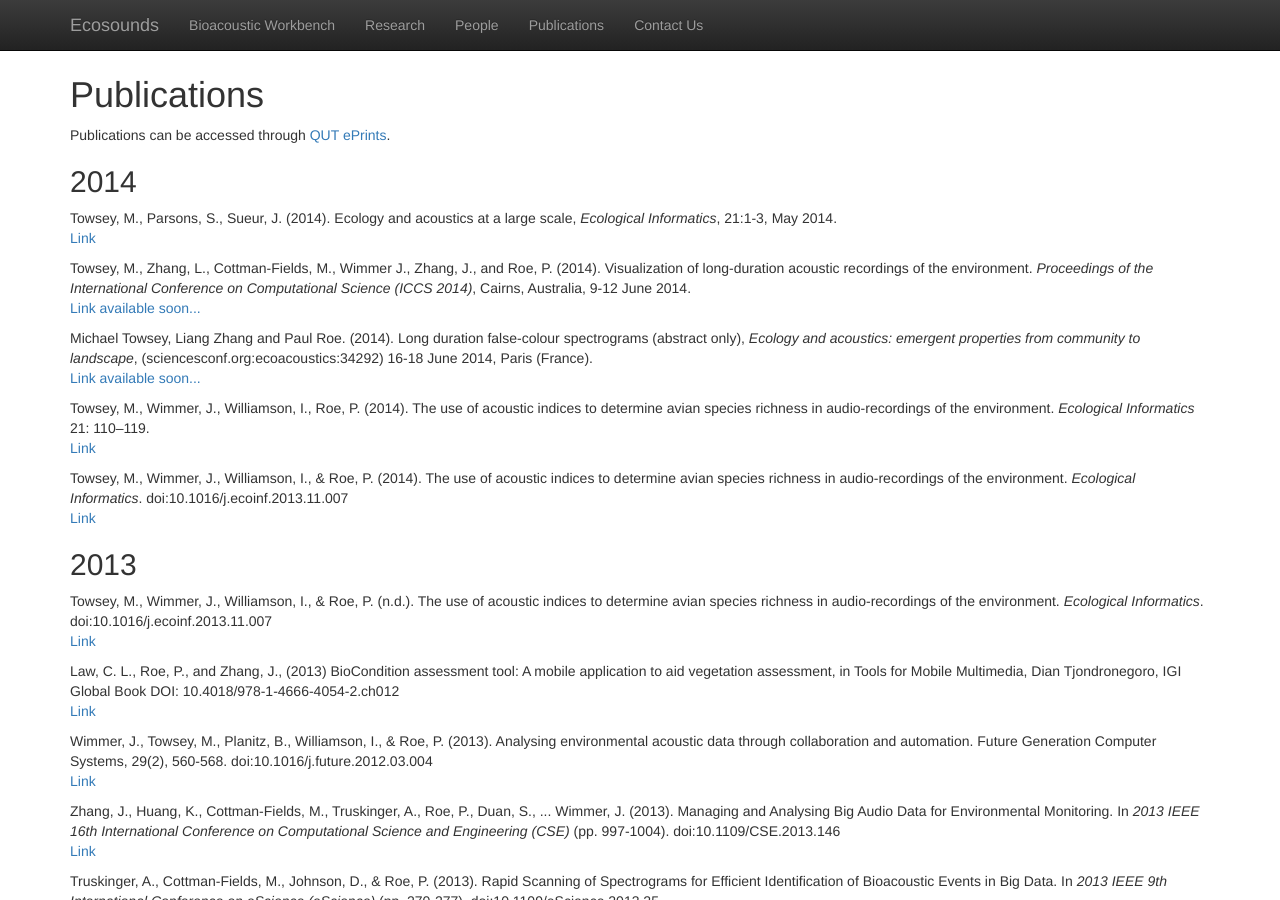
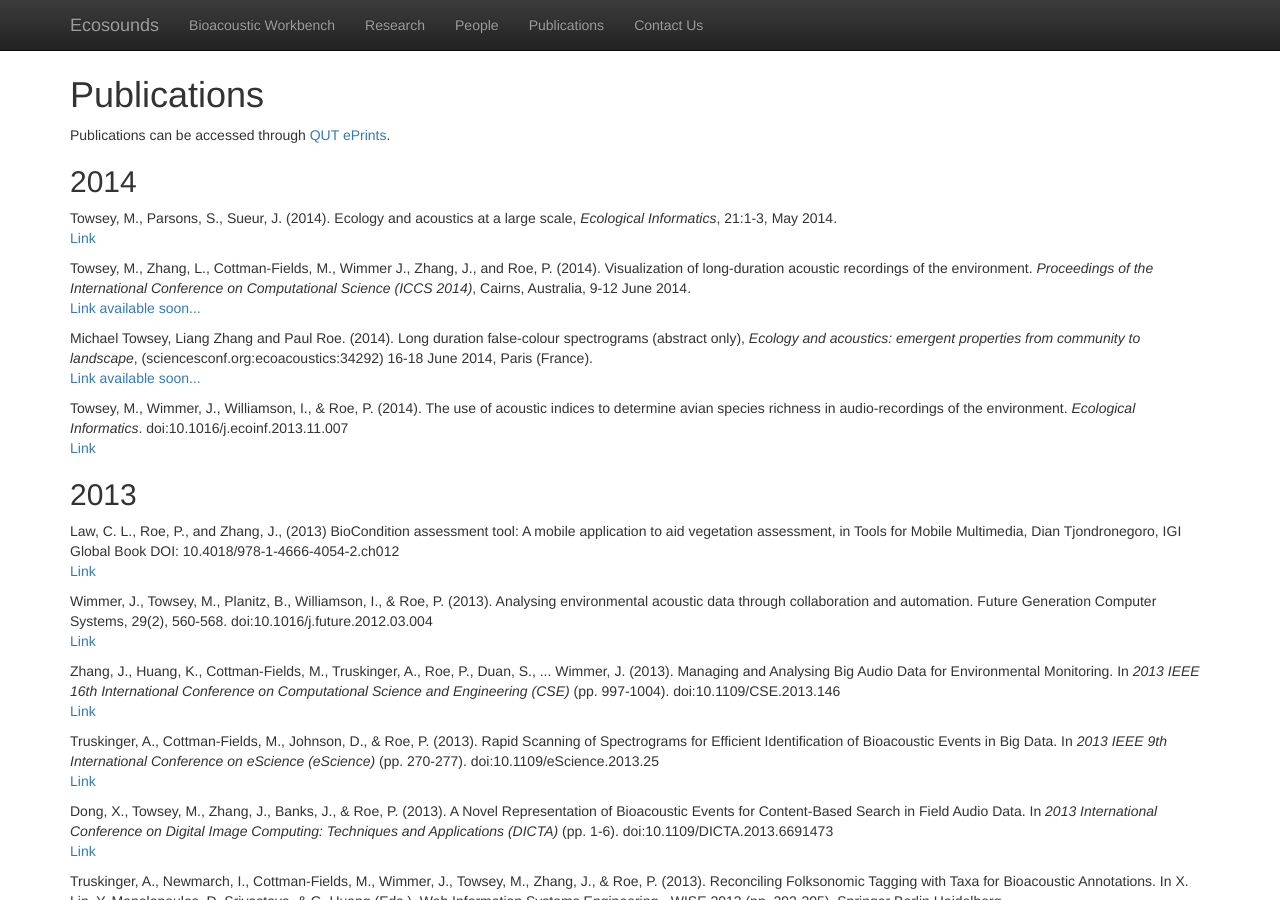
Before and after one commit to QutEcoacoustics/research-blog, a Jekyll site: the page built from publications/publications.html, in a window 1280 px wide and 900 px high. Built offline with Jekyll 4.4.1, drawn with Linux system fonts in a browser that asks for light colours; nearby versions of some CDN libraries; Markdown is read by kramdown in place of the engine named in the settings.

Commit message:
removed duplicate reference

```diff
--- a/publications/publications.html
+++ b/publications/publications.html
@@ -35,13 +35,6 @@ title: Ecosounds | Publications
     </p>
 
     <p>
-        Towsey, M., Wimmer, J., Williamson, I., Roe, P. (2014). The use of acoustic indices to determine avian species
-        richness in audio-recordings of the environment. <i>Ecological Informatics</i> 21: 110–119.
-        <br>
-        <a href="http://dx.doi.org/10.1016/j.ecoinf.2013.11.007">Link</a>
-    </p>
-
-    <p>
         Towsey, M., Wimmer, J., Williamson, I., &amp; Roe, P. (2014). The use of acoustic indices to determine avian
         species richness in audio-recordings of the environment. <i>Ecological Informatics</i>.
         doi:10.1016/j.ecoinf.2013.11.007
@@ -50,13 +43,6 @@ title: Ecosounds | Publications
     </p>
 
     <h2>2013</h2>
-
-    <p>Towsey, M., Wimmer, J., Williamson, I., &amp; Roe, P. (n.d.). The use of acoustic indices to determine avian
-        species richness in audio-recordings of the environment. <i>Ecological Informatics</i>.
-        doi:10.1016/j.ecoinf.2013.11.007
-        <br/>
-        <a href="http://www.sciencedirect.com/science/article/pii/S1574954113001209">Link</a>
-        </p>
 
     <p>Law, C. L., Roe, P., and Zhang, J., (2013) BioCondition assessment tool: A mobile application to aid vegetation
         assessment, in Tools for Mobile Multimedia, Dian Tjondronegoro, IGI Global Book DOI:
```
